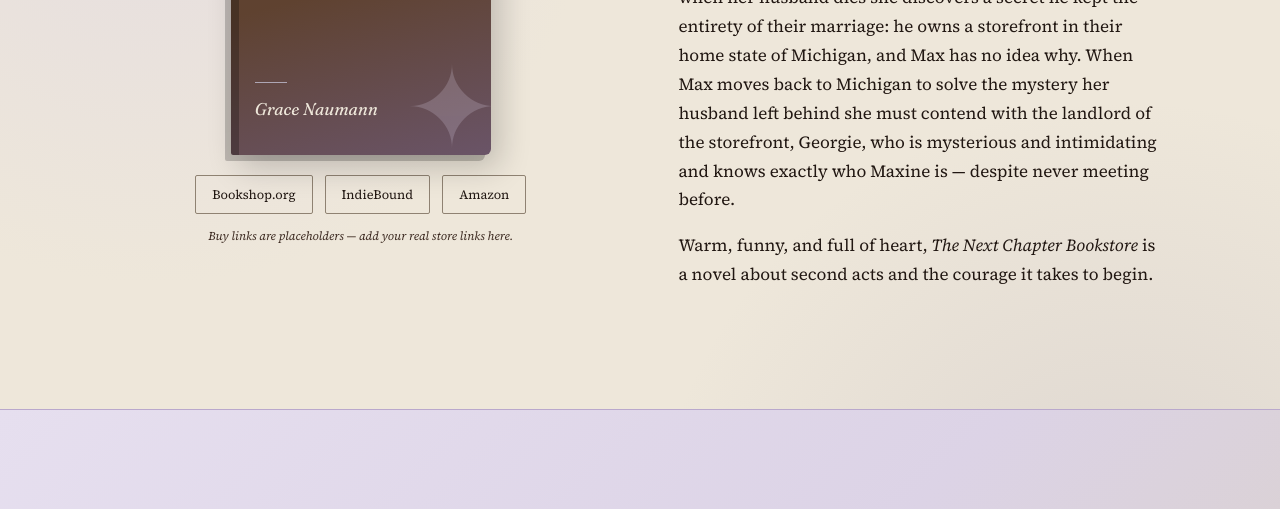
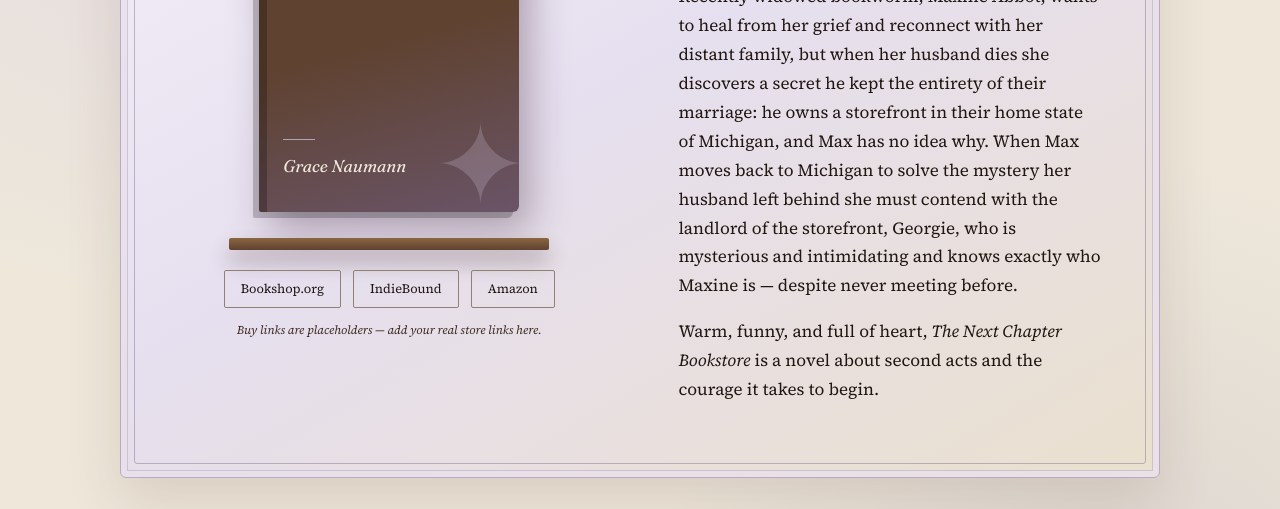
Before and after one commit to grczll7-beep/author-website, a plain HTML site: page index.html in a window 1280 px wide. Shown: the part 393-902 px from the top of the page. Drawn offline with Linux system fonts and the light colour scheme.

Commit message:
Bookplate panel for Book section: lavender gradient card, double frame, cover glow and shelf

```diff
--- a/index.html
+++ b/index.html
@@ -11,7 +11,7 @@
   <link rel="preconnect" href="https://fonts.googleapis.com" />
   <link rel="preconnect" href="https://fonts.gstatic.com" crossorigin />
   <link href="https://fonts.googleapis.com/css2?family=Fraunces:ital,opsz,wght@0,9..144,300..900;1,9..144,300..900&family=Source+Serif+4:ital,opsz,wght@0,8..60,200..900;1,8..60,200..900&display=swap" rel="stylesheet" />
-  <link rel="stylesheet" href="styles.css?v=6" />
+  <link rel="stylesheet" href="styles.css?v=7" />
 </head>
 <body>
   <header class="nav">
@@ -33,7 +33,9 @@
   <main>
     <!-- BOOK -->
     <section id="book" class="section">
-      <div class="container book-grid">
+      <div class="container">
+       <div class="book-panel">
+        <div class="book-grid">
         <div class="cover-wrap">
           <div class="cover" aria-label="Book cover for The Next Chapter Bookstore">
             <div class="cover-top">
@@ -46,6 +48,7 @@
             </div>
             <div class="cover-flourish">✦</div>
           </div>
+          <div class="cover-shelf" aria-hidden="true"></div>
           <div class="buy-links">
             <a href="#" aria-label="Buy on Bookshop.org">Bookshop.org</a>
             <a href="#" aria-label="Buy on IndieBound">IndieBound</a>
@@ -60,6 +63,8 @@
           <p>Recently widowed bookworm, Maxine Abbot, wants to heal from her grief and reconnect with her distant family, but when her husband dies she discovers a secret he kept the entirety of their marriage: he owns a storefront in their home state of Michigan, and Max has no idea why. When Max moves back to Michigan to solve the mystery her husband left behind she must contend with the landlord of the storefront, Georgie, who is mysterious and intimidating and knows exactly who Maxine is — despite never meeting before.</p>
           <p>Warm, funny, and full of heart, <em>The Next Chapter Bookstore</em> is a novel about second acts and the courage it takes to begin.</p>
         </div>
+        </div>
+       </div>
       </div>
     </section>
 
@@ -129,6 +134,6 @@
     <p class="footer-copy">© 2024 Grace Naumann. All rights reserved.</p>
   </footer>
 
-  <script src="script.js?v=6"></script>
+  <script src="script.js?v=7"></script>
 </body>
 </html>
--- a/styles.css
+++ b/styles.css
@@ -42,6 +42,18 @@ main{padding-top:56px} .container{max-width:1040px;margin:0 auto} .container.nar
 .buy-links a{padding:.45rem 1rem;border:1px solid var(--border);font-size:.8rem;color:var(--foreground);text-decoration:none;border-radius:2px}
 .buy-links a:hover{background:var(--lavender-deep);color:#FFF8EC;border-color:var(--lavender-deep)}
 .buy-note{font-size:.75rem;color:var(--muted-foreground);font-style:italic}
+
+/* Bookplate panel (Book section) */
+.book-panel{position:relative;background:linear-gradient(150deg,#F5F0F9 0%,var(--lavender-pale) 46%,#EAE0CE 100%);border:1px solid #B9A8CC;border-radius:6px;padding:clamp(2rem,5vw,3.5rem);box-shadow:0 24px 55px rgba(95,66,48,.14),inset 0 0 0 6px rgba(255,252,246,.55),inset 0 0 0 7px rgba(185,168,204,.55);overflow:hidden}
+.book-panel:before{content:'';position:absolute;inset:13px;border:1px solid rgba(94,75,122,.35);border-radius:3px;pointer-events:none}
+.book-panel:after{content:'&';position:absolute;right:-1.5rem;top:-5.5rem;font-family:var(--font-display);font-style:italic;font-size:15rem;line-height:1;color:rgba(94,75,122,.08);pointer-events:none}
+.book-panel .book-grid{position:relative;z-index:1}
+.cover-wrap{position:relative}
+.cover-wrap:before{content:'';position:absolute;width:330px;height:330px;max-width:90vw;border-radius:50%;background:radial-gradient(circle,rgba(255,199,110,.5),rgba(220,211,230,.4) 55%,transparent 70%);top:-45px;left:50%;transform:translateX(-50%);filter:blur(8px);z-index:0;pointer-events:none}
+.cover-wrap .cover{box-shadow:-6px 6px 0 rgba(0,0,0,.2),10px 18px 38px rgba(60,35,50,.35)}
+.cover-shelf{width:min(320px,88%);height:12px;margin-top:1.6rem;background:linear-gradient(180deg,#8A6642,#5F4230);border-radius:2px;box-shadow:0 12px 20px rgba(60,35,20,.3);position:relative;z-index:1}
+.buy-links,.buy-note{position:relative;z-index:1}
+@media (max-width:767px){.book-panel{padding:2rem 1.25rem}.book-panel:before{inset:9px}}
 /* Author */
 .author-grid{display:grid;grid-template-columns:repeat(auto-fit,minmax(280px,1fr));gap:clamp(3rem,6vw,5rem);align-items:center}
 .author-photo{max-width:340px;aspect-ratio:3/4;border-radius:3px;background:var(--muted);overflow:hidden}
```
